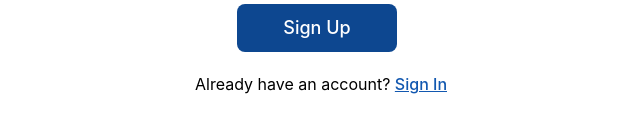
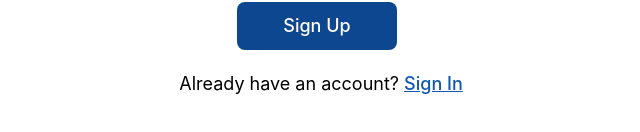
Before and after one commit to Nisarsaeed/real-time-chat-application, a React (Vite) app in the folder frontend/: page /sign_up in a window 1280 px wide. Shown: the part 558-690 px from the top of the page, without its empty margins (319-959 px from the left). Built offline with nearby package versions, Linux system fonts and the light colour scheme.

Commit message:
input feild size

```diff
--- a/frontend/src/modules/Form/index.jsx
+++ b/frontend/src/modules/Form/index.jsx
@@ -71,7 +71,7 @@ export const Form = ({ isSignInPage }) => {
         {isSignInPage ? "Sign In to your account" : "Sign Up to get Started"}
       </div>
       <form
-        className="w-1/4 flex flex-col items-center"
+        className="w-3/4 md:w-1/2 lg:w-1/4 flex flex-col items-center"
         onSubmit={(e) => handleSubmit(e)}
       >
         <Input
@@ -99,7 +99,7 @@ export const Form = ({ isSignInPage }) => {
         <input type="file" accept="image/*" onChange={(e)=>setProfileImg(e.target.files[0])} className={isSignInPage ? "hidden" : "w-1/2 my-4 "}/>
         <Button type="submit" title={isSignInPage?"Sign In":"Sign Up"} />
       </form>
-      <div className="mt-2">
+      <div className="mt-2 text-lg">
         {isSignInPage
           ? "Didn't have an account? "
           : "Already have an account? "}
```
